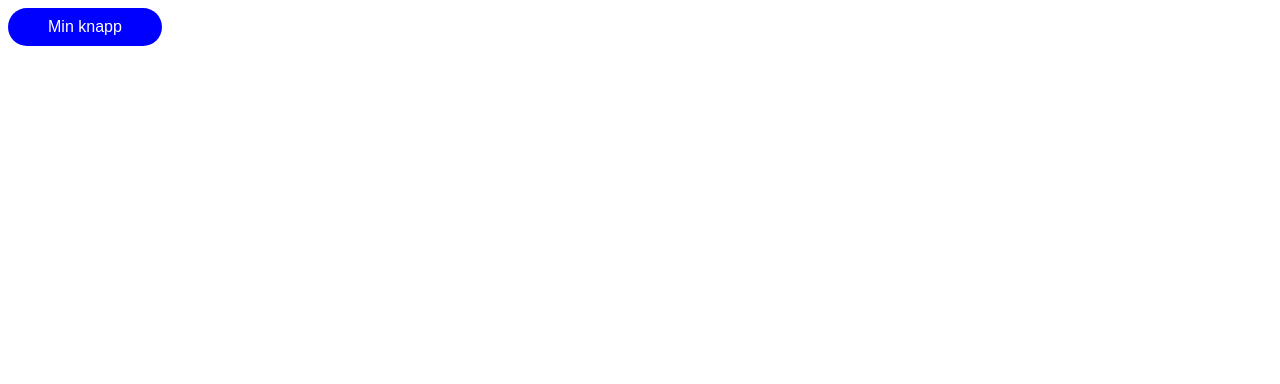
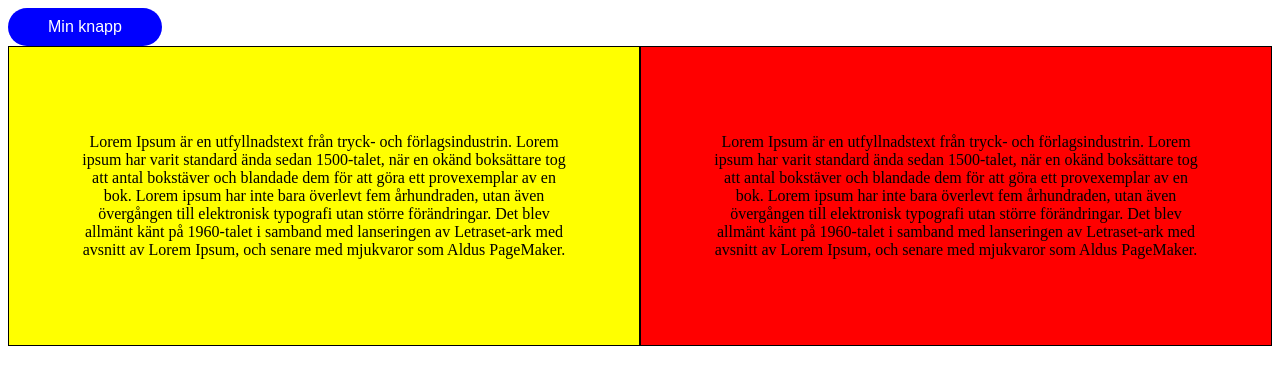
Before and after one commit to Maltesg/Frontend, a plain HTML site: page border-radius.html in a window 1280 px wide. Drawn offline with Linux system fonts and the light colour scheme.

```diff
--- a/border-radius.css
+++ b/border-radius.css
@@ -18,3 +18,26 @@
   cursor: pointer;
 
 }
+.box1 {
+  float: left;
+  display: inline-block;
+  width: 50%;
+  background-color: yellow;
+  padding: 20px;
+  border: 1px solid black;
+  box-sizing: border-box;
+
+}
+.box2 {
+  float: left;
+  display: inline-block;
+  width: 50%;
+  background-color: red;
+  padding: 20px;
+  border: 1px solid black;
+  box-sizing: border-box;
+}
+p {
+  text-align: center;
+  padding: 50px;
+}
--- a/border-radius.html
+++ b/border-radius.html
@@ -9,5 +9,11 @@
     <div class="">
       <button id="min-knapp" type="button" name="button">Min knapp</button>
     </div>
+    <div class="box1">
+      <p>Lorem Ipsum är en utfyllnadstext från tryck- och förlagsindustrin. Lorem ipsum har varit standard ända sedan 1500-talet, när en okänd boksättare tog att antal bokstäver och blandade dem för att göra ett provexemplar av en bok. Lorem ipsum har inte bara överlevt fem århundraden, utan även övergången till elektronisk typografi utan större förändringar. Det blev allmänt känt på 1960-talet i samband med lanseringen av Letraset-ark med avsnitt av Lorem Ipsum, och senare med mjukvaror som Aldus PageMaker.</p>
+    </div>
+    <div class="box2">
+      <p>Lorem Ipsum är en utfyllnadstext från tryck- och förlagsindustrin. Lorem ipsum har varit standard ända sedan 1500-talet, när en okänd boksättare tog att antal bokstäver och blandade dem för att göra ett provexemplar av en bok. Lorem ipsum har inte bara överlevt fem århundraden, utan även övergången till elektronisk typografi utan större förändringar. Det blev allmänt känt på 1960-talet i samband med lanseringen av Letraset-ark med avsnitt av Lorem Ipsum, och senare med mjukvaror som Aldus PageMaker.</p>
+    </div>
   </body>
 </html>
```
